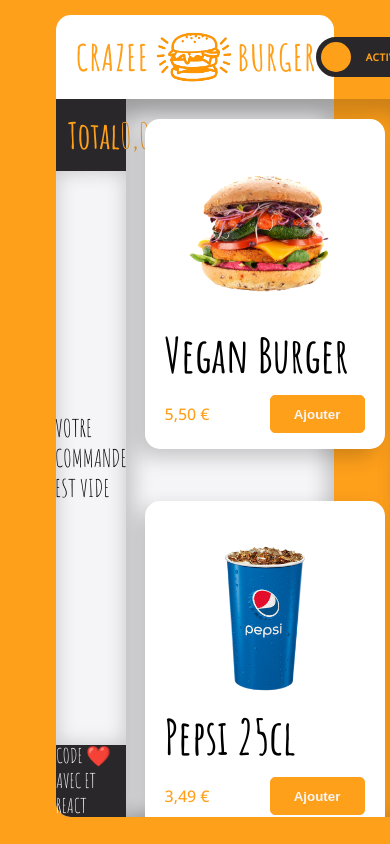
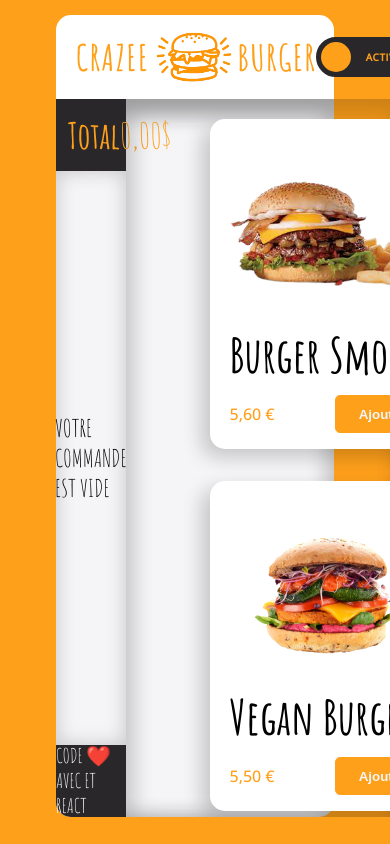
Before and after one commit to RomainGrandais/crazee-burger, a React (Vite) app: page /order/1 in a window 390 px wide. Shown: the top 844 px of the page. Built offline with nearby package versions, Linux system fonts and the light colour scheme.

Commit message:
💄 F10: Main > Upgrade responsive design

```diff
--- a/src/components/pages/Order/Main/Menu/Menu.jsx
+++ b/src/components/pages/Order/Main/Menu/Menu.jsx
@@ -23,10 +23,10 @@
 
   return (
     <MenuStyled>
-      <div className="menu">
       <div className="grid">
         {[...infosMenu.menu].map((item, index) => (
           <Card
+            key={item.id}
             image={item.imageSource ? item.imageSource : commingSoon}
             price={item.price ? item.price : "0,00€"}
             title={item.title}
@@ -35,7 +35,6 @@
             isSelected={item.id === infos.productSelected.id}
           />
         ))}
-        </div>
       </div>
     </MenuStyled>
   );
@@ -46,7 +45,7 @@
   display: flex;
   justify-content: center;
   align-items: start;
-  padding: ${theme.spacing.md} 0px ${theme.spacing.md} 0px;
+  padding: ${theme.spacing.md} 0px ${theme.spacing.md} ${theme.spacing.xxl};
   overflow: scroll;
   box-shadow: ${theme.shadows.strong};
 
@@ -54,8 +53,9 @@
     display: none;
   }
   .grid {
+    width: 100%;
     display: grid;
-    grid-gap: ${theme.spacing.xl} ${theme.spacing.xxl};
-    grid-template-columns: repeat(3, 1fr);
+    grid-gap: ${theme.spacing.lg} ${theme.spacing.md};
+    grid-template-columns: repeat(auto-fit, minmax(250px, 1fr));
   }
 `;
```
Lines whose indentation alone changed are shown as unchanged.
